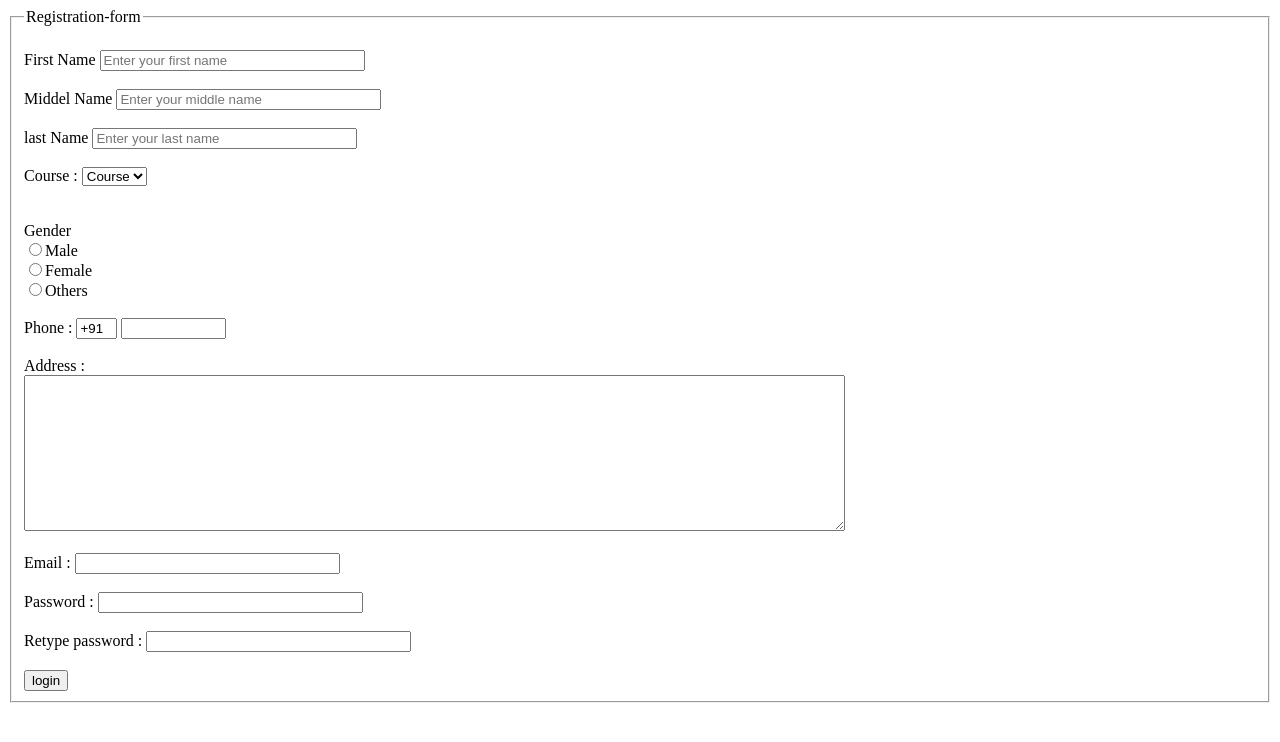
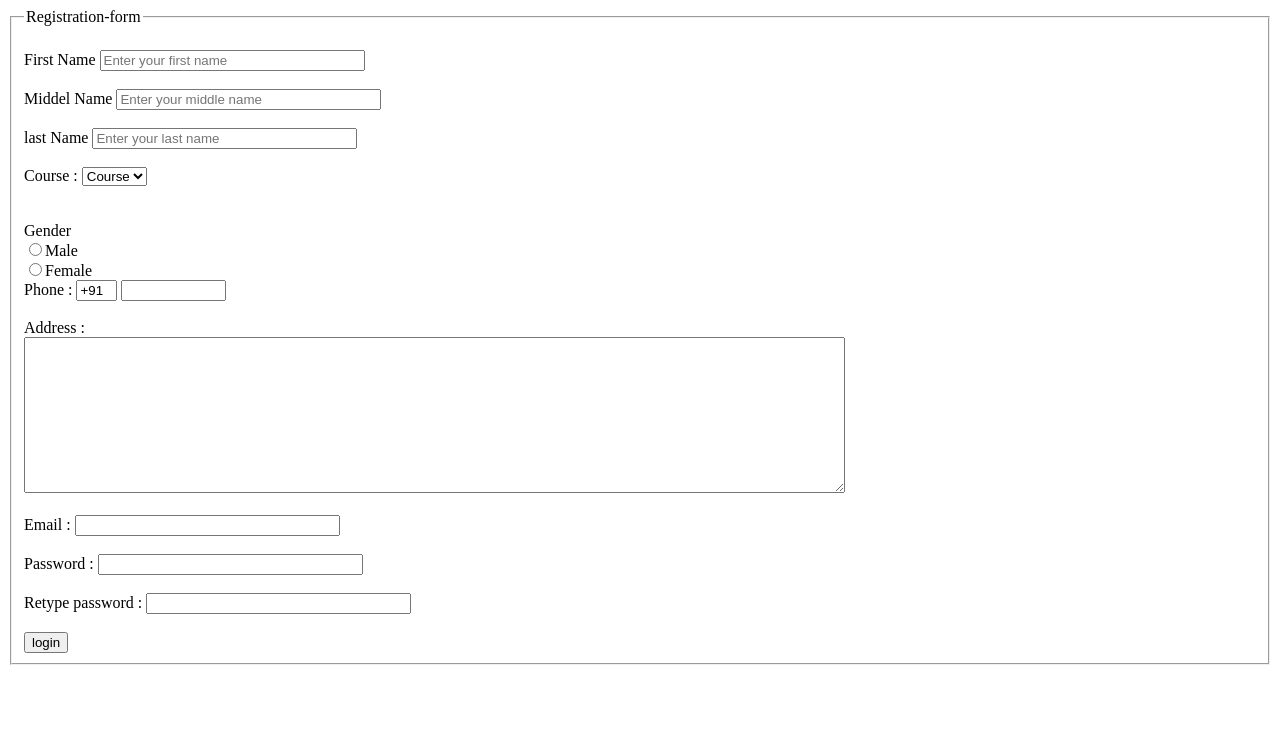
Before and after one commit to Junaidulhaq363/Registration-form, a plain HTML site: page index.html in a window 1280 px wide. Drawn offline with Linux system fonts and the light colour scheme.

Commit message:
Update index.html

```diff
--- a/index.html
+++ b/index.html
@@ -28,7 +28,7 @@
             <label for="gen"> Gender</label> <br>
             <input type="radio" name="gender" value="Male" id="gen">Male<br>
             <input type="radio" name="gender" value="Female" id="gen">Female<br>
-            <input type="radio" name="gender" value="Others" id="gen">Others<br><br>
+
              <label >Phone :
              </label>
              <input type="text" name="country code" size="2" value="+91">
```
